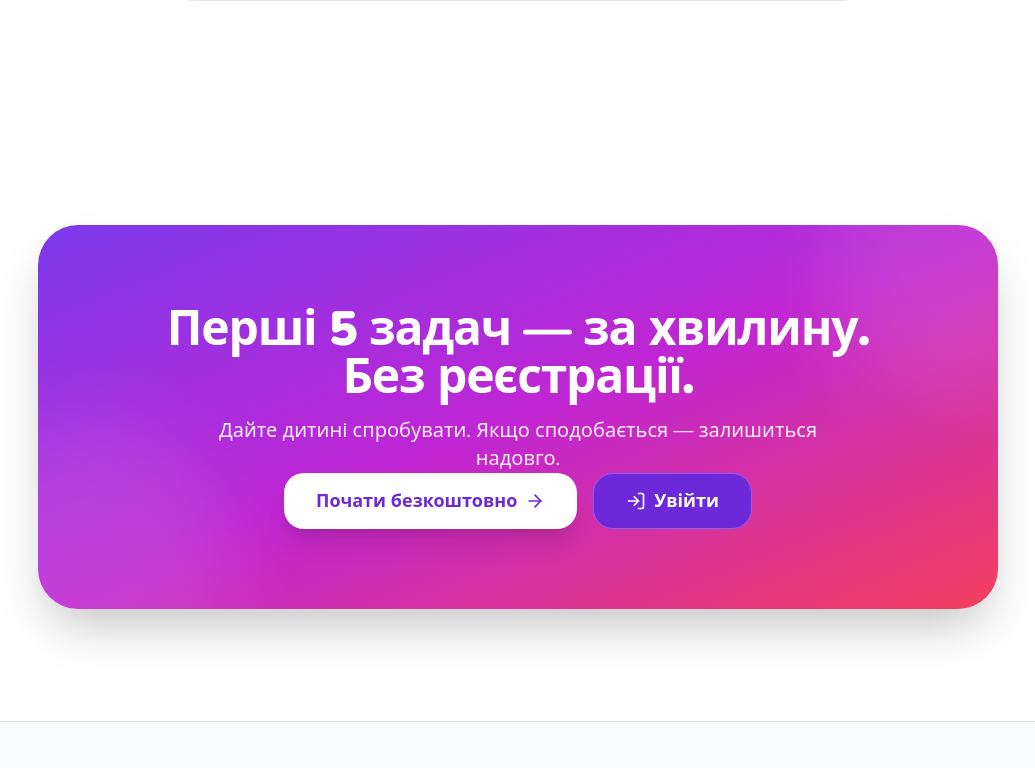
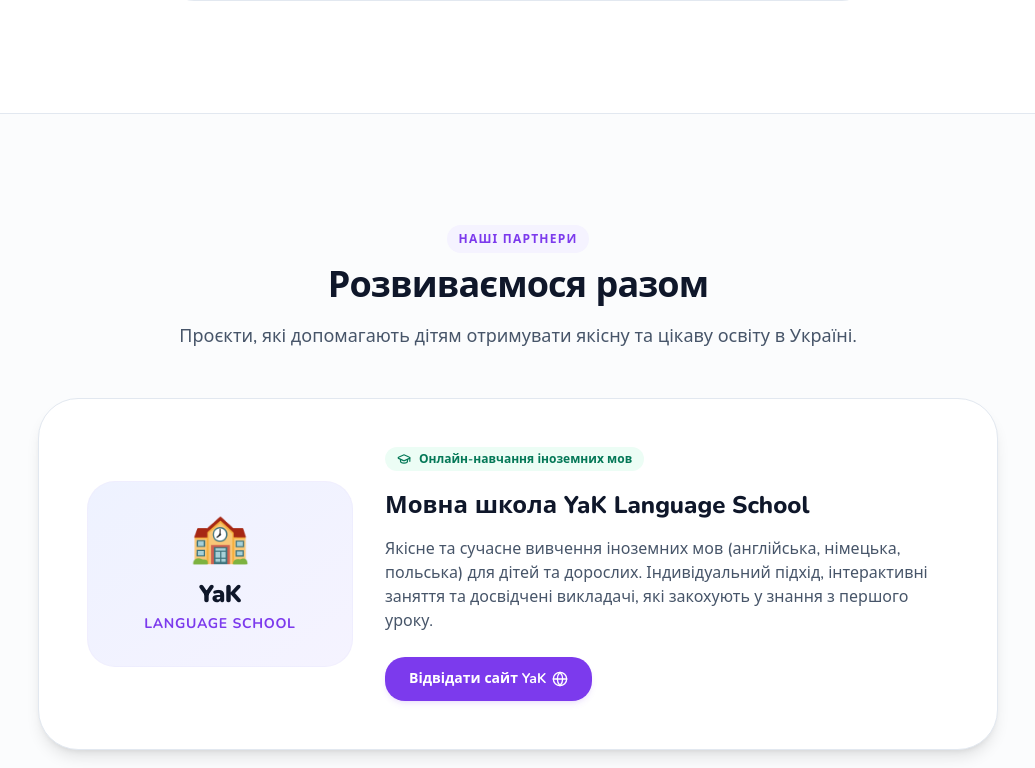
Before and after one commit to og-boiko/math, a React (Vite) app: page / in a window 1280 px wide. Shown: the part 4857-5625 px from the top of the page, without its empty margins (122-1157 px from the left). Built offline with nearby package versions, Linux system fonts and the light colour scheme; no server answers.

Commit message:
feat: add Partners section to landing page

```diff
--- a/src/landing/Landing.tsx
+++ b/src/landing/Landing.tsx
@@ -7,6 +7,7 @@
 import { Topics } from './sections/Topics';
 import { Stats } from './sections/Stats';
 import { FAQ } from './sections/FAQ';
+import { Partners } from './sections/Partners';
 import { CTA } from './sections/CTA';
 import { LandingFooter } from './sections/Footer';
 
@@ -32,6 +33,7 @@
         <Topics />
         <Screenshots />
         <FAQ />
+        <Partners />
         <CTA />
       </main>
       <LandingFooter />
--- /dev/null
+++ b/src/landing/sections/Partners.tsx
@@ -0,0 +1,58 @@
+import { Globe, GraduationCap } from 'lucide-react';
+
+export function Partners() {
+  return (
+    <section id="partners" className="py-20 sm:py-28 bg-slate-50/50 border-t border-slate-200">
+      <div className="mx-auto max-w-5xl px-5 sm:px-8">
+        <div className="text-center max-w-3xl mx-auto mb-12">
+          <span className="text-xs font-bold text-brand-600 uppercase tracking-widest bg-brand-50 px-3 py-1.5 rounded-full">
+            Наші партнери
+          </span>
+          <h2 className="mt-4 text-3xl sm:text-4xl font-black tracking-tight text-slate-900">
+            Розвиваємося разом
+          </h2>
+          <p className="mt-4 text-base sm:text-lg text-slate-600">
+            Проєкти, які допомагають дітям отримувати якісну та цікаву освіту в Україні.
+          </p>
+        </div>
+
+        <div className="bg-white border border-slate-200 rounded-[2.5rem] p-8 sm:p-12 shadow-lg hover:shadow-xl transition-shadow duration-300">
+          <div className="grid md:grid-cols-12 gap-8 items-center">
+            <div className="md:col-span-4 flex flex-col items-center justify-center text-center p-8 bg-gradient-to-br from-indigo-50 to-brand-50 rounded-3xl border border-brand-100/50">
+              <span className="text-5xl mb-4" role="img" aria-label="School">🏫</span>
+              <div className="font-black text-2xl tracking-tight text-slate-900">
+                YaK
+              </div>
+              <div className="text-sm font-bold text-brand-600 uppercase tracking-wider mt-1">
+                Language School
+              </div>
+            </div>
+
+            <div className="md:col-span-8 space-y-4">
+              <div className="inline-flex items-center gap-2 text-xs font-bold text-emerald-700 bg-emerald-50 px-3 py-1 rounded-full">
+                <GraduationCap size={14} />
+                Онлайн-навчання іноземних мов
+              </div>
+              <h3 className="text-2xl font-extrabold text-slate-900">
+                Мовна школа YaK Language School
+              </h3>
+              <p className="text-slate-600 leading-relaxed text-sm sm:text-base">
+                Якісне та сучасне вивчення іноземних мов (англійська, німецька, польська) для дітей та дорослих. Індивідуальний підхід, інтерактивні заняття та досвідчені викладачі, які закохують у знання з першого уроку.
+              </p>
+              <div className="pt-2">
+                <a
+                  href="https://yakls.com.ua/"
+                  target="_blank"
+                  rel="noopener noreferrer"
+                  className="inline-flex items-center gap-1.5 px-6 py-3 rounded-2xl bg-brand-600 hover:bg-brand-700 text-white font-bold text-sm shadow-md shadow-brand-600/10 transition active:scale-95"
+                >
+                  Відвідати сайт YaK <Globe size={16} />
+                </a>
+              </div>
+            </div>
+          </div>
+        </div>
+      </div>
+    </section>
+  );
+}
```
